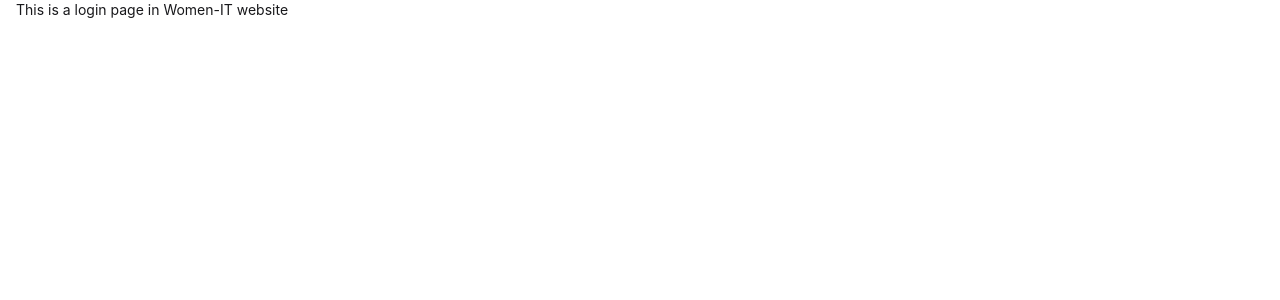
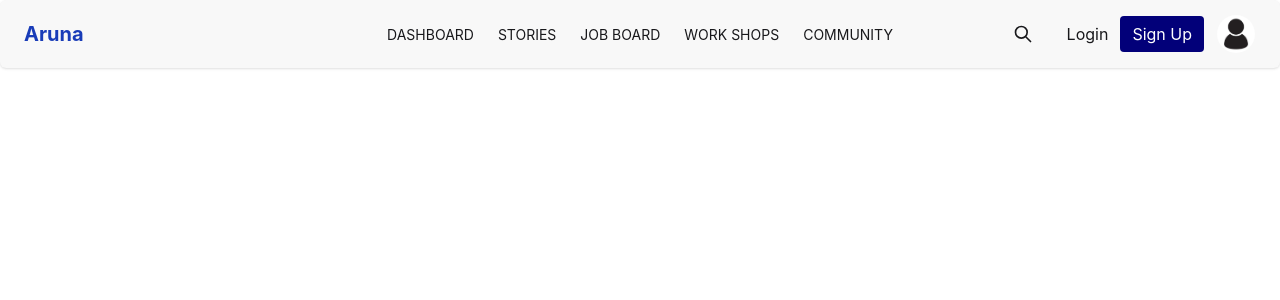
Before and after one commit to prashankulathunga/Women-IT, a React (Vite) app: page / in a window 1280 px wide. Shown: the top 300 px of the page. Built offline with nearby package versions, Linux system fonts and the light colour scheme.

Commit message:
fix bug app.jsx

```diff
--- a/src/App.jsx
+++ b/src/App.jsx
@@ -1,25 +1,18 @@
 import { Route, Routes } from 'react-router-dom';
 import { LandingPage } from './pages/LandingPage';
-import { useAppContext } from './context/AppContextProvider';
 import { LoginPage } from './pages/LoginPage';
+import { DashboardPage } from './pages/DashboardPage';
+import { SignupPage } from './pages/SignupPage';
 
 function App() {
-
-
-	const { isUser } = useAppContext();
 
 	return (
 		<div>
 			<Routes>
-				{
-					isUser ? (
-
-						<Route index element={<LandingPage />} />
-					) : (
-
-						<Route index element={<LoginPage />} />
-					)
-				}
+				<Route path="/" element={<LandingPage />} />
+				<Route path="/login" element={<LoginPage />} />
+				<Route path="/signup" element={<SignupPage />} />
+				<Route path="/dashboard" element={<DashboardPage />} />
 			</Routes>
 		</div>
 	)
--- /dev/null
+++ b/src/pages/DashboardPage.jsx
@@ -0,0 +1,7 @@
+export const DashboardPage = () => {
+	return (
+		<div>
+			Dashboard Page
+		</div>
+	)
+}
--- a/src/pages/LoginPage.jsx
+++ b/src/pages/LoginPage.jsx
@@ -1,13 +1,16 @@
 import { Section } from "../components/layout/section";
 
-export const LoginPage = ()=>{
+export const LoginPage = () => {
 	// todo: need to create index.css file proper color codes and window mx widths and many more
 
-    return(
-        <div className="text-sm">
+	return (
+		<div className="text-sm">
 			<Section>
-           This is a login page in Women-IT website
+				<div className="border h-screen">
+
+
+				</div>
 			</Section>
-        </div>
-    )
+		</div>
+	)
 }
--- /dev/null
+++ b/src/pages/SignupPage.jsx
@@ -0,0 +1,8 @@
+
+export const SignupPage = () => {
+	return (
+		<div>
+			SignupPage Page
+		</div>
+	)
+}
```
